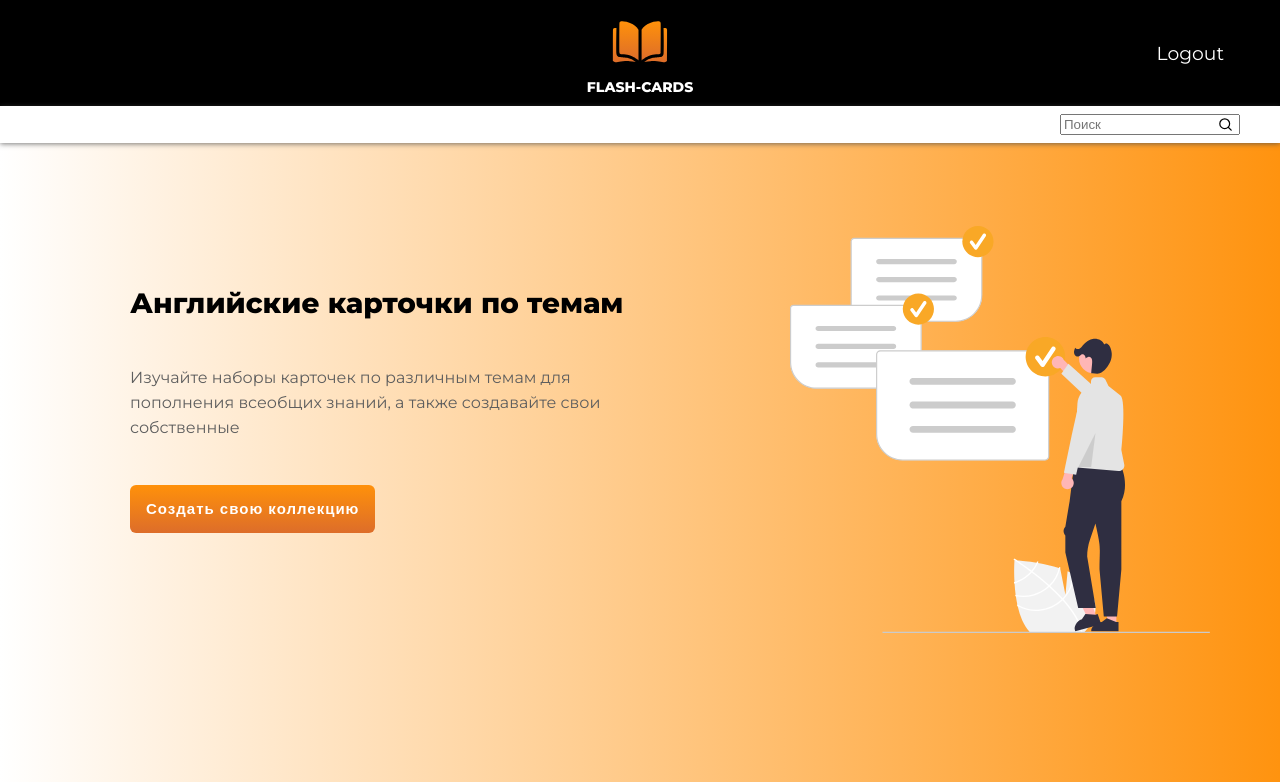
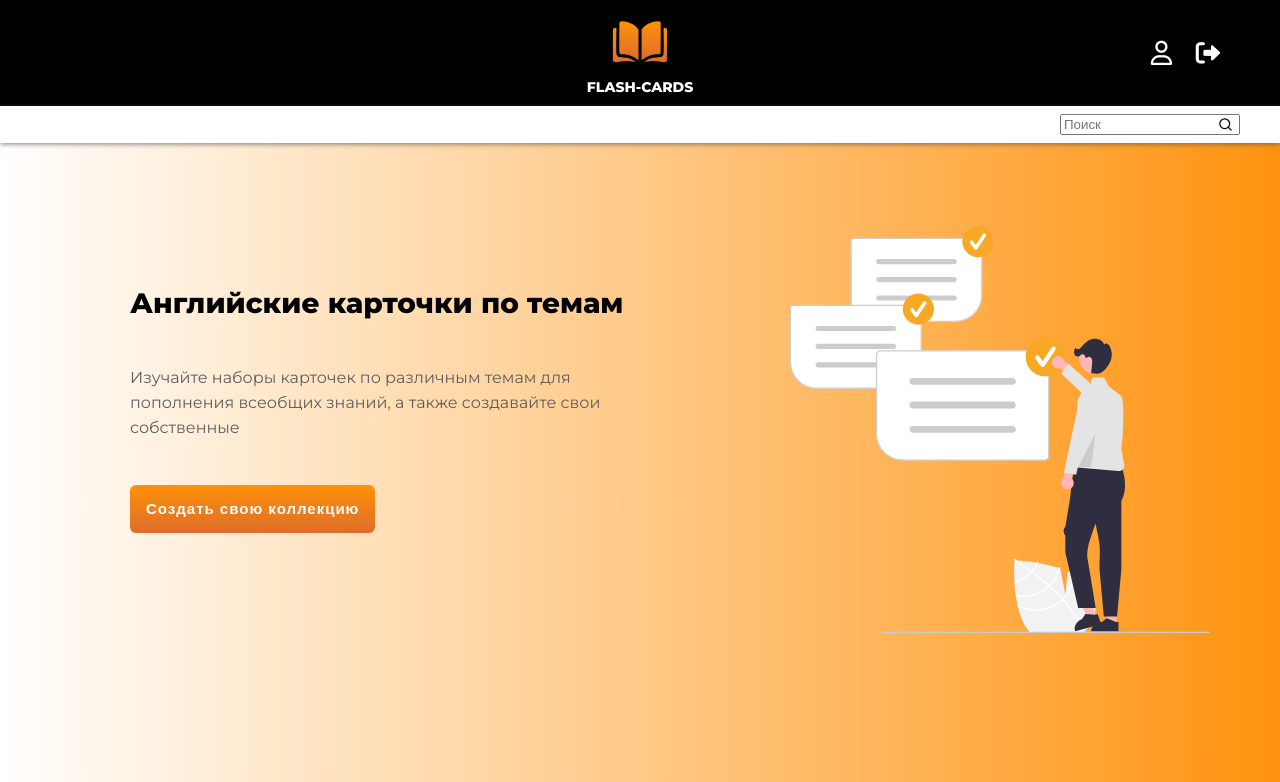
Before and after one commit to MichaelPotemkin/Flashcards, a Django app: page / in a window 1280 px wide. Shown: the top 782 px of the page. Run offline with Django 4.2, Linux system fonts and the light colour scheme; the visitor is signed in with stand-in values (Sample User, id 1); data that the repository does not hold is empty; parts of the project's set-up code (start-up, migrations or seed data) failed here and were passed over.

Commit message:
major changes

```diff
--- a/static/css/style.css
+++ b/static/css/style.css
@@ -54,6 +54,7 @@ label{
     align-items: center;
 }
 .header-logo__img{
+    user-select: none;
     width: 110px;
     pointer-events: none;
 }
@@ -452,6 +453,13 @@ footer{
     text-align: center;
 }
 
+/*? ----------  --------- ?*/
+
+.user-is-authenticated .style-login-button{
+    font-size: 1.74em;
+    margin-right: 20px;
+    padding: 0;
+}
 
 /*?? ------------- MEDIA ------------ ??*/
 
--- a/static/script/app.js
+++ b/static/script/app.js
@@ -19,6 +19,9 @@ if (w < 1000) {
 }
 
 console.log(cards_array)
+
+
+// Модальное окно для логаута
 
 let array_register_inputs = ['register-form-input-username','register-form-input-email','register-form-input-password1','register-form-input-password2','id_username', 'login-form-input-password']
 
--- a/templates/base.html
+++ b/templates/base.html
@@ -28,7 +28,10 @@
                     </div>
                     <div class="header-logo__login-block">
                         {% if user.is_authenticated %}
-                                    <a href="{% url 'logout' %}" class="login-button style-login-button">Logout</a>
+                            <div class="user-is-authenticated">
+                                    <a href="{% url 'profile' user.id %}" class="login-button style-login-button"><i class="far fa-user"></i></a>
+                                    <button class="login-button style-login-button"><i class="fas fa-sign-out-alt"></i></button>
+                            </div>
                         {% else %}
                                     <a href="{% url 'register' %}" class="login-button style-login-button">Register</a>
                                     <a href="{% url 'login' %}" class="logout-button style-login-button">Login</a>
```
Also changed, not shown: templates/cards/profile.html (+11 -3 lines).
